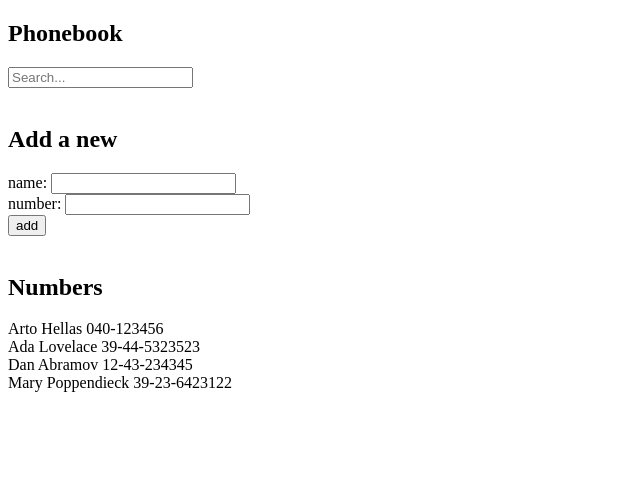
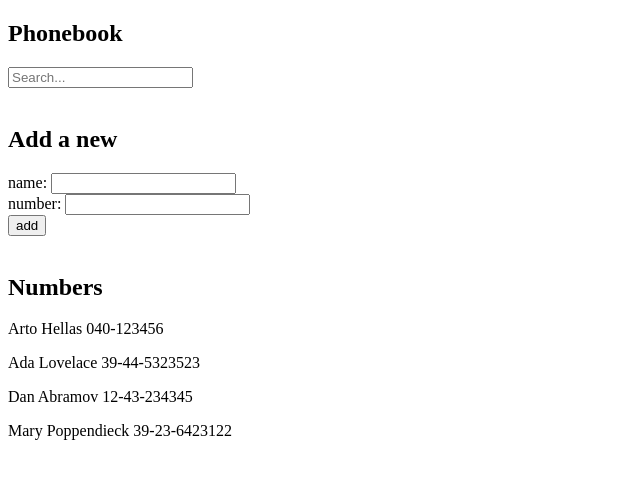
Before and after one commit to FIDELIS-TUWEI/fullstack-course, a React (Vite) app: page / in a window 1280 px wide. Shown: the top 478 px of the page, without its empty margins (0-640 px from the left). Built offline with nearby package versions, Linux system fonts and the light colour scheme.

Commit message:
Persons component rendered

```diff
--- a/src/App.jsx
+++ b/src/App.jsx
@@ -121,11 +121,7 @@ const App = () => {
       />
       <br />
       <h2>Numbers</h2>
-      {filteredPersons.map((person) => (
-        <div key={person.name}>
-          {person.name} {person.number}
-        </div>
-      ))}
+      <Persons filteredPersons={filteredPersons} />
     </div>
   )
 };
```
